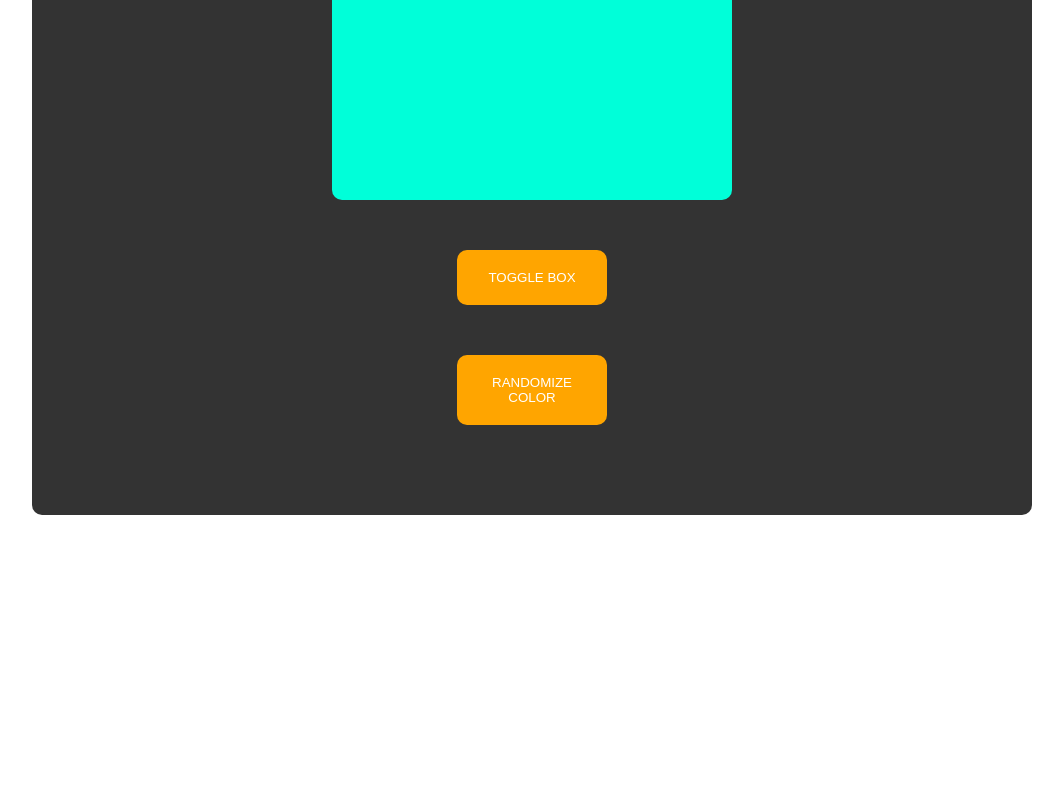
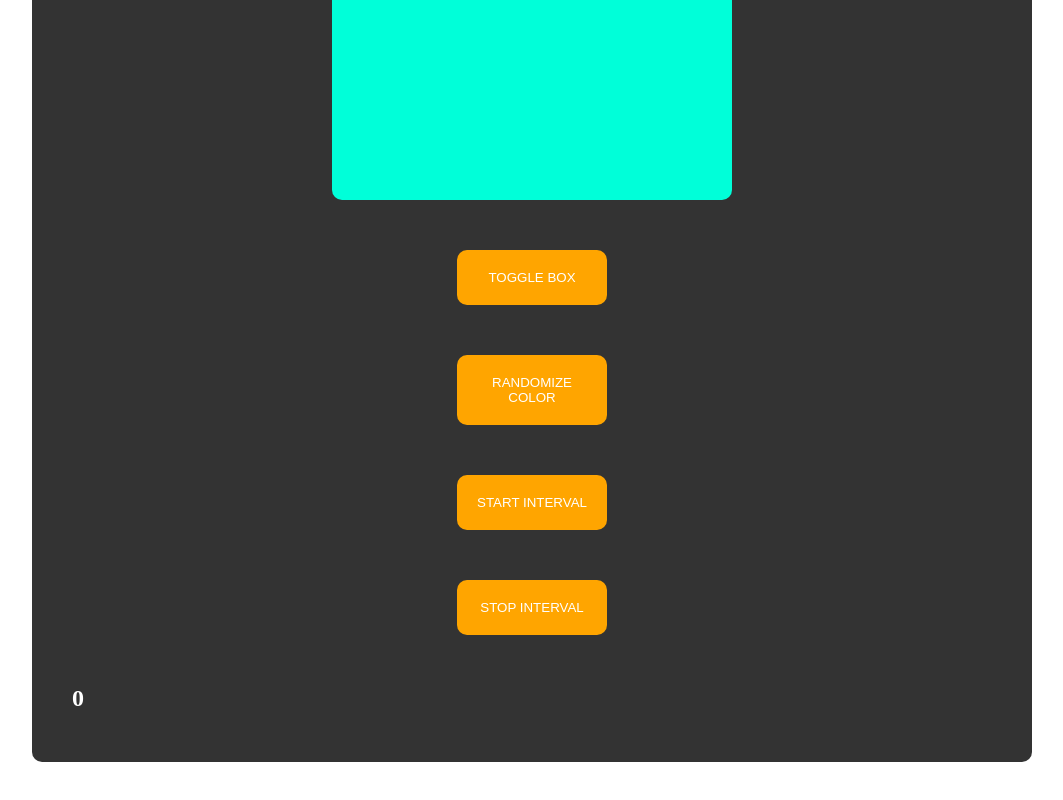
Before and after one commit to dillionmegida/react-course, a React (Vite) app: page / in a window 1280 px wide. Shown: the part 737-1537 px from the top of the page, without its empty margins (108-1171 px from the left). Before the commit the page ends 1302 px from the top, so only its background shows below. Built offline with nearby package versions, Linux system fonts and the light colour scheme; no server answers.

Commit message:
add code for useref

```diff
--- a/src/components/UseEffectExamples/UseEffectExamples.jsx
+++ b/src/components/UseEffectExamples/UseEffectExamples.jsx
@@ -1,68 +1,53 @@
-import { useEffect, useState } from "react"
+import { useEffect, useState, useRef } from "react"
 import styles from "./UseEffectExamples.module.css"
 import { randomizeArr } from "../../helpers/array"
 
 const colors = ["#333", "brown", "purple"]
 
-// function print(firstname) {
-//   function sum(num1, num2) {
-//     return num1 + num2
-//   }
-
-//   sum(10, 20)
-//   console.log(firstname) // side effect, browser api
-// }
-
 export default function UseEffectExamples() {
   const [showBox, setShowBox] = useState(true)
   const [randomColor, setRandomColor] = useState(colors[0])
   const [data, setData] = useState(null)
+  const isMountedRef = useRef(false)
+  const [count, setCount] = useState(0)
+  const toggleBoxRef = useRef(null)
 
   useEffect(() => {
-    const btnElem = document.getElementById("my-btn")
-    // console.log(btnElem)
+    if(isMountedRef.current) {
+      console.log('updated')
 
-    btnElem.addEventListener('click', () => {
-      // something
+      fetch(
+        `https://jsonplaceholder.typicode.com/todos?randomColor=${randomColor}`
+      )
+        .then(response => response.json())
+        .then(json => {
+          setData(json)
+        })
+    }
+  }, [randomColor]) // why?
+
+  useEffect(() => {
+    console.log('mounted')
+    isMountedRef.current = true
+
+    console.log(toggleBoxRef.current.innerHTML)
+
+    toggleBoxRef.current.addEventListener('click', () => {
+      console.log('i was clicked')
     })
-
-    // start websocket
-
-    // setTimeout
-
-    // const intervalId = setInterval(() => {
-    //   console.log('interval')
-    // }, 1000)
-
-    return () => {
-      // cleanup function
-      // called when component is unmounted
-      // clearInterval(intervalId)
-      btnElem.removeEventListener('click', () => {
-        // something
-      })
-
-      // close websocket
-    }
   }, []) // on mount
 
-  useEffect(() => {
-    fetch(
-      `https://jsonplaceholder.typicode.com/todos?randomColor=${randomColor}`
-    )
-      .then(response => response.json())
-      .then(json => {
-        setData(json)
-        // console.log(json)
-      })
+  const intervalRef = useRef(null)
 
-    // return () => {
-    //   // cleanup function
-    //   // called when the component is unmounted
-    //   // called before the next render
-    //   console.log('cleanup', randomColor)
-    // }
-  }, [randomColor]) // why?
+  function startInterval() {
+    intervalRef.current = setInterval(() => {
+      setCount(count => count + 1)
+    }, 1000)
+  }
+
+  function stopInterval() {
+    clearInterval(intervalRef.current)
+  }
 
   return (
     <section
@@ -74,10 +59,11 @@ export default function UseEffectExamples() {
       <h1>useEffect Examples</h1>
       {showBox && <div className={styles.block}></div>}
       <button
-        onClick={() => {
-          setShowBox(!showBox)
-        }}
+        // onClick={() => {
+        //   setShowBox(!showBox)
+        // }}
         id="my-btn"
+        ref={toggleBoxRef}
         className={styles.btn}
       >
         Toggle Box
@@ -87,11 +73,23 @@ export default function UseEffectExamples() {
           const randomColor = randomizeArr(colors)[0]
           setRandomColor(randomColor)
         }}
-        id="my-btn"
         className={styles.btn}
       >
         Randomize Color
       </button>
+      <button
+        onClick={startInterval}
+        className={styles.btn}
+      >
+        Start Interval
+      </button>
+      <button
+        onClick={stopInterval}
+        className={styles.btn}
+      >
+        Stop Interval
+      </button>
+      <h2>{count}</h2>
       {/* <pre>{JSON.stringify(data, null, 2)}</pre> */}
     </section>
   )
```
